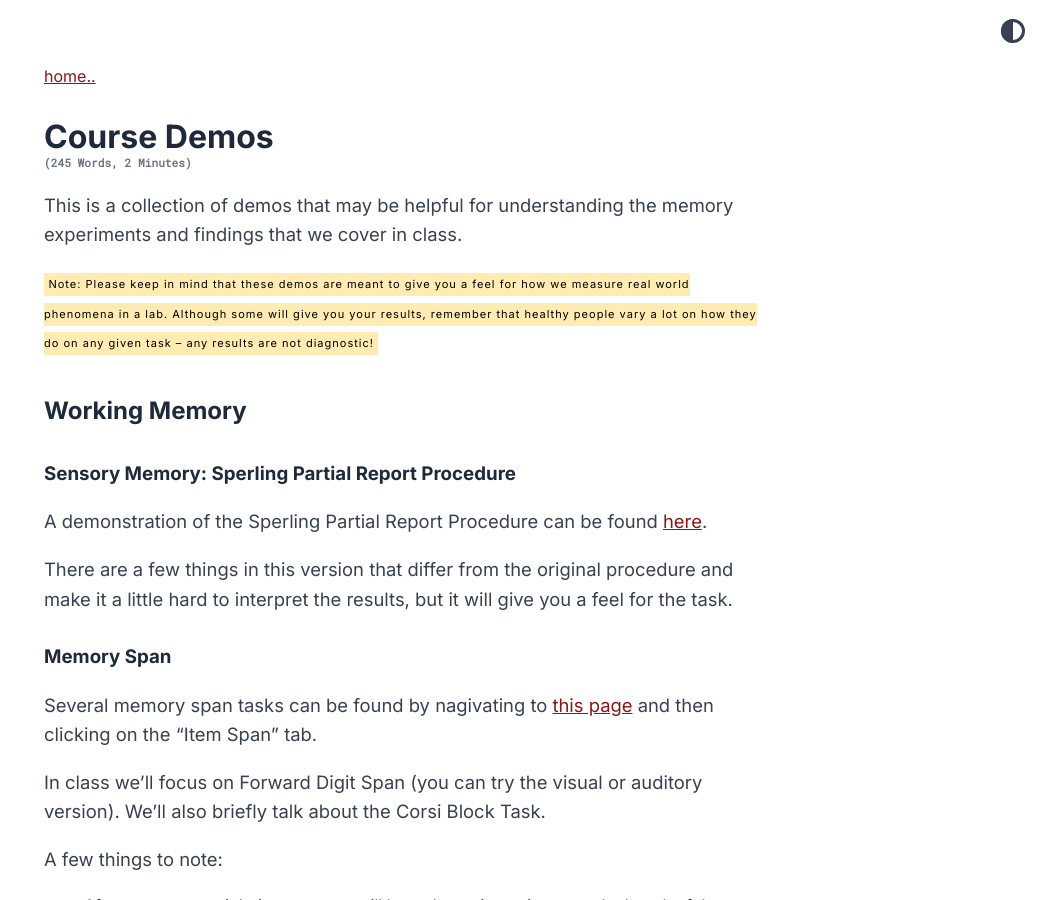
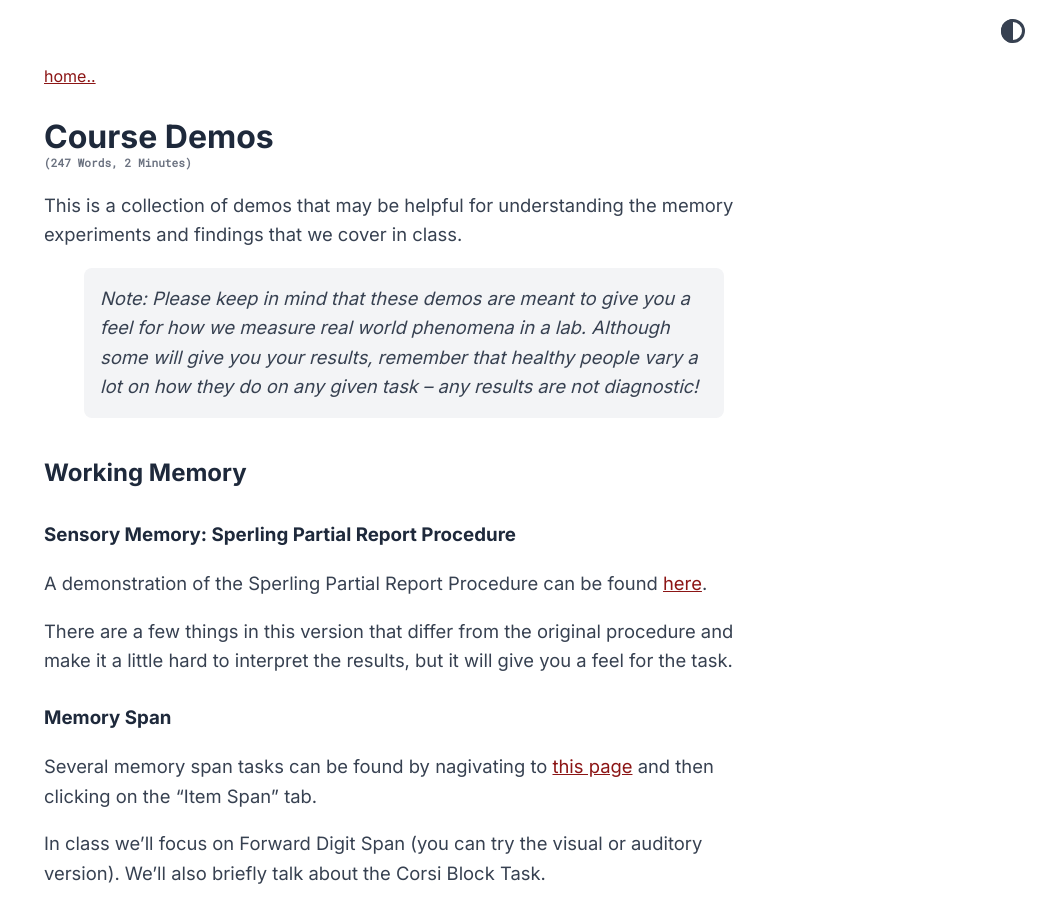
Before and after one commit to WagnerLab/psych-45, a Jekyll site: the page built from demos.md, in a window 1280 px wide and 900 px high. Shown: the whole window, without its empty margins (236-1280 px from the left). Built offline with Jekyll 4.4.1, drawn with Linux system fonts in a browser that asks for light colours.

```diff
--- a/demos.md
+++ b/demos.md
@@ -5,7 +5,7 @@ title: Course Demos
 
 This is a collection of demos that may be helpful for understanding the memory experiments and findings that we cover in class.
 
-<mark>Note: Please keep in mind that these demos are meant to give you a feel for how we measure real world phenomena in a lab. Although some will give you your results, remember that healthy people vary a lot on how they do on any given task – any results are not diagnostic!</mark>
+> Note: Please keep in mind that these demos are meant to give you a feel for how we measure real world phenomena in a lab. Although some will give you your results, remember that healthy people vary a lot on how they do on any given task – any results are not diagnostic!
 
 ## Working Memory
 
```
